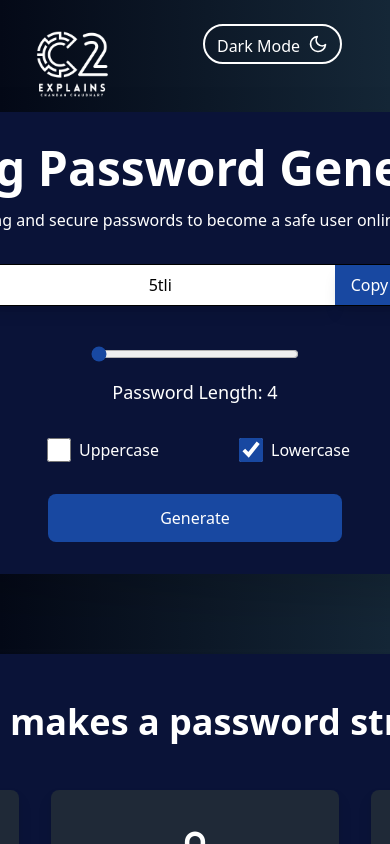
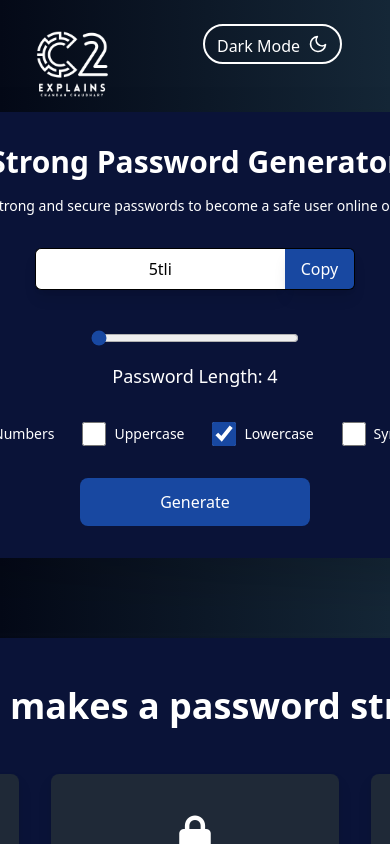
Before and after one commit to Chandan-Badge/strong-password-generator, a React (Vite) app: page / in a window 390 px wide. Shown: the top 844 px of the page. Built offline with nearby package versions, Linux system fonts and the light colour scheme.

Commit message:
Fixing Media Query

```diff
--- a/src/App.jsx
+++ b/src/App.jsx
@@ -2,10 +2,12 @@ import './App.css';
 import PasswordGenerator from './components/Password-Generator';
 import DarkLightMode from './components/DarkLightMode';
 import { useState } from 'react';
-import logo from "./components/C2-Logo-White.png";
 import About from './components/About';
 import Footer from './components/footer';
 import Animation from './animation/animation';
+
+import logo from "./assets/C2-Logo-White.png";
+// import logo2 from "../src/assets/Chandan-Logo-White.png";
 
 function App() {
 
--- a/src/components/Password-Generator.jsx
+++ b/src/components/Password-Generator.jsx
@@ -55,14 +55,14 @@ function PasswordGenerator() {
     }, [length, numberAllowed, smallLetterAllowed, capitalLetterAllowed, charAllowed, generator]);
 
     return (
-            <div className="w-max px-12 py-8 mt-28 flex flex-col items-center bg-[#fff1e6] dark:bg-[#0a1338] rounded-lg drop-shadow-2xl z-10 groupdrop-shadow-[0_0px_30px_rgba(59,130,246,0.6)]">
-                <h1 className="text-5xl font-bold">Strong Password Generator</h1>
-                <p className="my-4 text-base">Create strong and secure passwords to become a safe user online or offline.</p>
+            <div className="w-max px-8 md:px-12 py-8 mt-28 flex flex-col items-center bg-[#fff1e6] dark:bg-[#0a1338] rounded-lg drop-shadow-2xl z-10 groupdrop-shadow-[0_0px_30px_rgba(59,130,246,0.6)]">
+                <h1 className="text-3xl md:text-5xl font-bold">Strong Password Generator</h1>
+                <p className="my-4 text-sm md:text-base flex-wrap">Create strong and secure passwords to become a safe user online or offline.</p>
 
                 {/* Inp area */}
                 <div className="">
                     <input type="text" value={password} placeholder="password" readOnly ref={passwardRef}
-                    className="w-[350px] text-black bg-white py-2 px-3 my-4 rounded-s-md border-y-[1.5px] border-s-[1.5px] border-black shadow-lg text-center outline-none" />
+                    className="w-[250px] md:w-[350px] text-black bg-white py-2 px-3 my-4 rounded-s-md border-y-[1.5px] border-s-[1.5px] border-black shadow-lg text-center outline-none" />
 
                     <button onClick={copyPassword}
                     className="bg-[#1848a1] hover:bg-[#182fa1] transition-all duration-150 ease-in-out text-[#fff] py-2 px-4 my-4 rounded-e-md border-y-[1.5px] border-e-[1.5px] border-black shadow-lg">Copy</button>
@@ -78,7 +78,7 @@ function PasswordGenerator() {
                 </div>
 
                 {/* Select Option */}
-                <div className="w-full flex gap-20 items-center justify-center mt-6">
+                <div className="w-full flex flex-wrap gap-7 md:gap-20 items-center justify-center mt-6 text-sm md:text-base">
 
                     {/* Number */}
                     <div className="flex items-center">
@@ -133,8 +133,9 @@ function PasswordGenerator() {
                     </div>
                 </div>
 
+                {/* Generate Button */}
                 <button onClick={generator}
-                className="bg-[#1848a1] hover:bg-[#182fa1] text-white px-28 py-3 mt-8 rounded-lg">
+                className="bg-[#1848a1] hover:bg-[#182fa1] text-white px-20 md:px-28 py-3 mt-8 rounded-lg">
                     Generate</button>
 
             </div>
```
Also changed, not shown: src/assets/Chandan-Logo-White.png (added).
